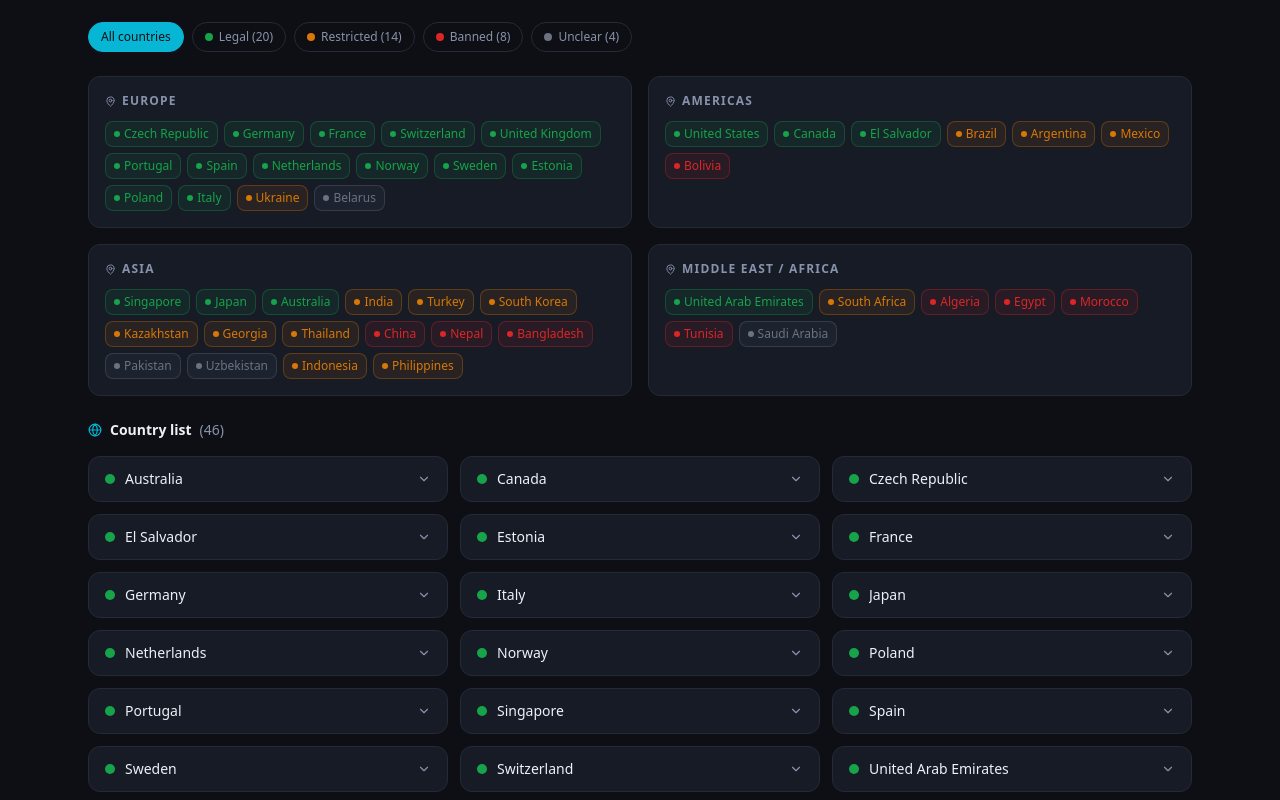
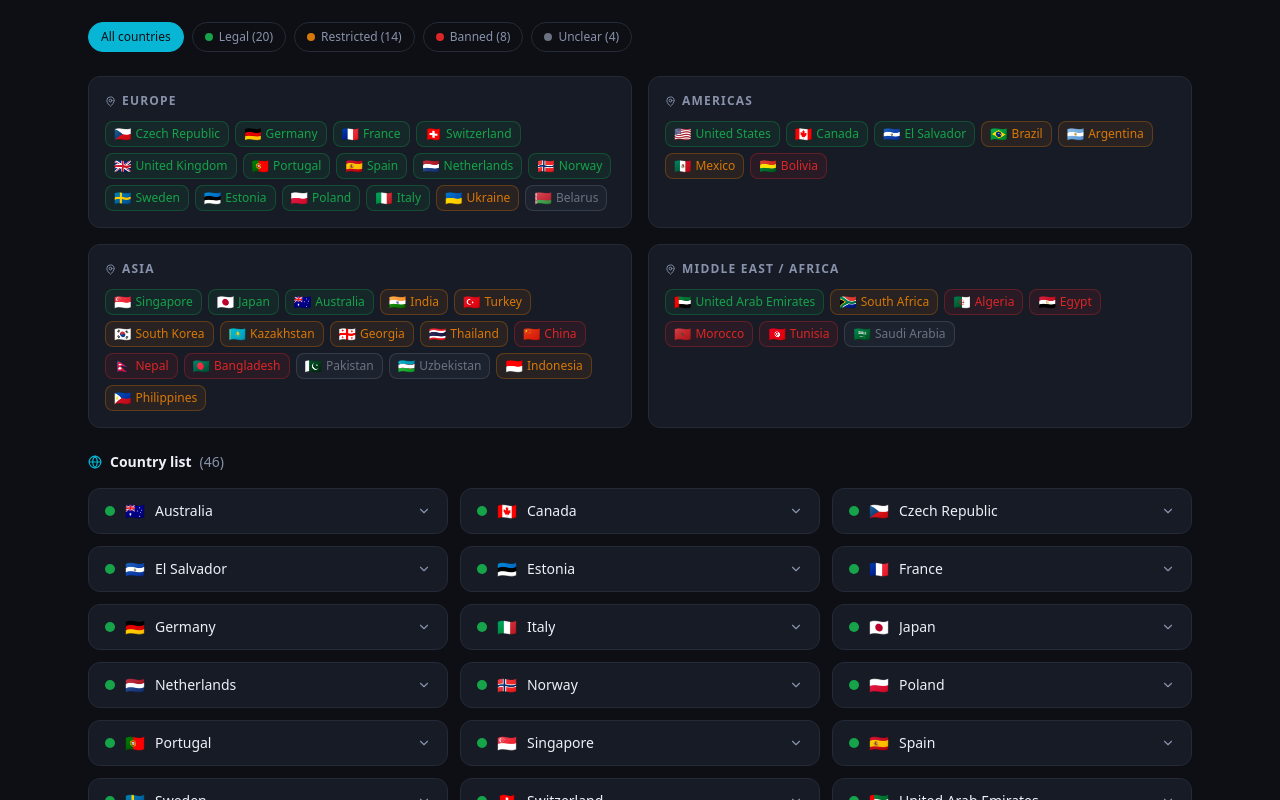
Before and after one commit to mrybalko-cmd/cryptopulse-media, a Next.js app: page /en/regulation in a window 1280 px wide. Shown: the part 520-1320 px from the top of the page. Built offline with nearby package versions, Linux system fonts and the light colour scheme; no server answers.

Commit message:
feat: добавить флаги стран в карту регулирования
Co-Authored-By: Claude Sonnet 4.6 <noreply@anthropic.com>

```diff
--- a/src/app/[locale]/regulation/RegulationMap.tsx
+++ b/src/app/[locale]/regulation/RegulationMap.tsx
@@ -3,6 +3,10 @@
 import { useState } from 'react';
 import { REGULATION_DATA, STATUS_META, type CountryReg, type RegStatus } from '@/lib/regulationData';
 import { X, ChevronDown, Globe, MapPin } from 'lucide-react';
+
+function flag(iso2: string): string {
+  return [...iso2.toUpperCase()].map(c => String.fromCodePoint(127397 + c.charCodeAt(0))).join('');
+}
 
 const STATUS_COLOR: Record<RegStatus, string> = {
   legal:      '#16a34a',
@@ -100,10 +104,7 @@ export default function RegulationMap({ locale, filter, onFilterChange }: Props)
                         ...(isSelected ? { ringColor: STATUS_COLOR[country.status] } : {}),
                       } : { borderColor: 'transparent', backgroundColor: 'transparent', color: 'var(--muted)' }}
                     >
-                      <span
-                        className="w-1.5 h-1.5 rounded-full shrink-0"
-                        style={{ backgroundColor: isVisible ? STATUS_COLOR[country.status] : '#6b7280' }}
-                      />
+                      <span className="text-sm leading-none">{flag(country.iso2)}</span>
                       {isRu ? country.name.ru : country.name.en}
                     </button>
                   );
@@ -130,7 +131,8 @@ function CountryPanel({ country, isRu, onClose }: { country: CountryReg; isRu: b
     <div className={`rounded-xl border p-5 mb-6 animate-in fade-in slide-in-from-top-2 duration-200 ${meta.bg} ${meta.border}`}>
       <div className="flex items-start justify-between gap-3 mb-3">
         <div>
-          <h3 className="text-base font-bold text-foreground">
+          <h3 className="text-base font-bold text-foreground flex items-center gap-2">
+            <span className="text-xl leading-none">{flag(country.iso2)}</span>
             {isRu ? country.name.ru : country.name.en}
           </h3>
           <span
@@ -228,6 +230,7 @@ export function CountryList({ locale, filter }: { locale: string; filter: RegSta
               <div className="flex items-center justify-between px-4 py-3 gap-3">
                 <div className="flex items-center gap-2.5 min-w-0">
                   <span className="w-2.5 h-2.5 rounded-full shrink-0" style={{ backgroundColor: STATUS_COLOR[country.status] }} />
+                  <span className="text-base leading-none shrink-0">{flag(country.iso2)}</span>
                   <span className="text-sm font-medium text-foreground truncate">{isRu ? country.name.ru : country.name.en}</span>
                 </div>
                 <ChevronDown size={14} className={`text-muted shrink-0 transition-transform ${isOpen ? 'rotate-180' : ''}`} />
```
